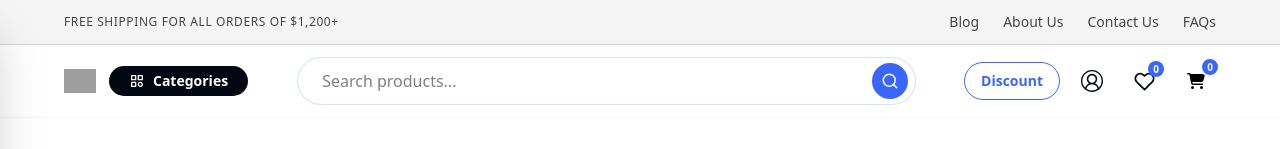
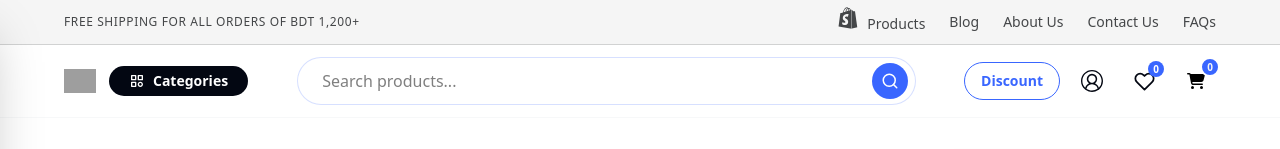
Before and after one commit to adnantaskco/e-comnerce-electro-taskco, a Next.js app: page / in a window 1280 px wide. Shown: the top 149 px of the page. Built offline with nearby package versions, Linux system fonts and the light colour scheme; grey boxes are pictures that could not be loaded.

Commit message:
all updated code

```diff
--- a/components/TopNavbar.tsx
+++ b/components/TopNavbar.tsx
@@ -1,4 +1,6 @@
+import Link from 'next/link';
 import React from 'react';
+import { FaShopify } from 'react-icons/fa6';
 
 function TopNavbar() {
   return (
@@ -9,11 +11,21 @@ function TopNavbar() {
           {/* Announcement/Promo Badging */}
           <div className="flex items-center gap-2 text-ring font-medium text-xs tracking-wider uppercase">
 
-            <p>Free shipping for all orders of $1,200+</p>
+            <p>Free shipping for all orders of BDT 1,200+</p>
           </div>
 
           {/* Quick Links Navigation */}
           <nav className="flex items-center gap-4 md:gap-6 text-ring text-xs md:text-sm font-medium">
+           <Link
+               href="/products"
+               className='flex items-baseline justify-center gap-2'>
+                 <FaShopify
+                 className="mx-auto mb-2"
+                   size={22}
+                    />
+                  <span className="text-sm">Products</span>
+                  </Link>
+
             <a
               href="/blog"
               className="py-1 sm:py-3 hover:text-primary transition-colors duration-200 relative group"
```
